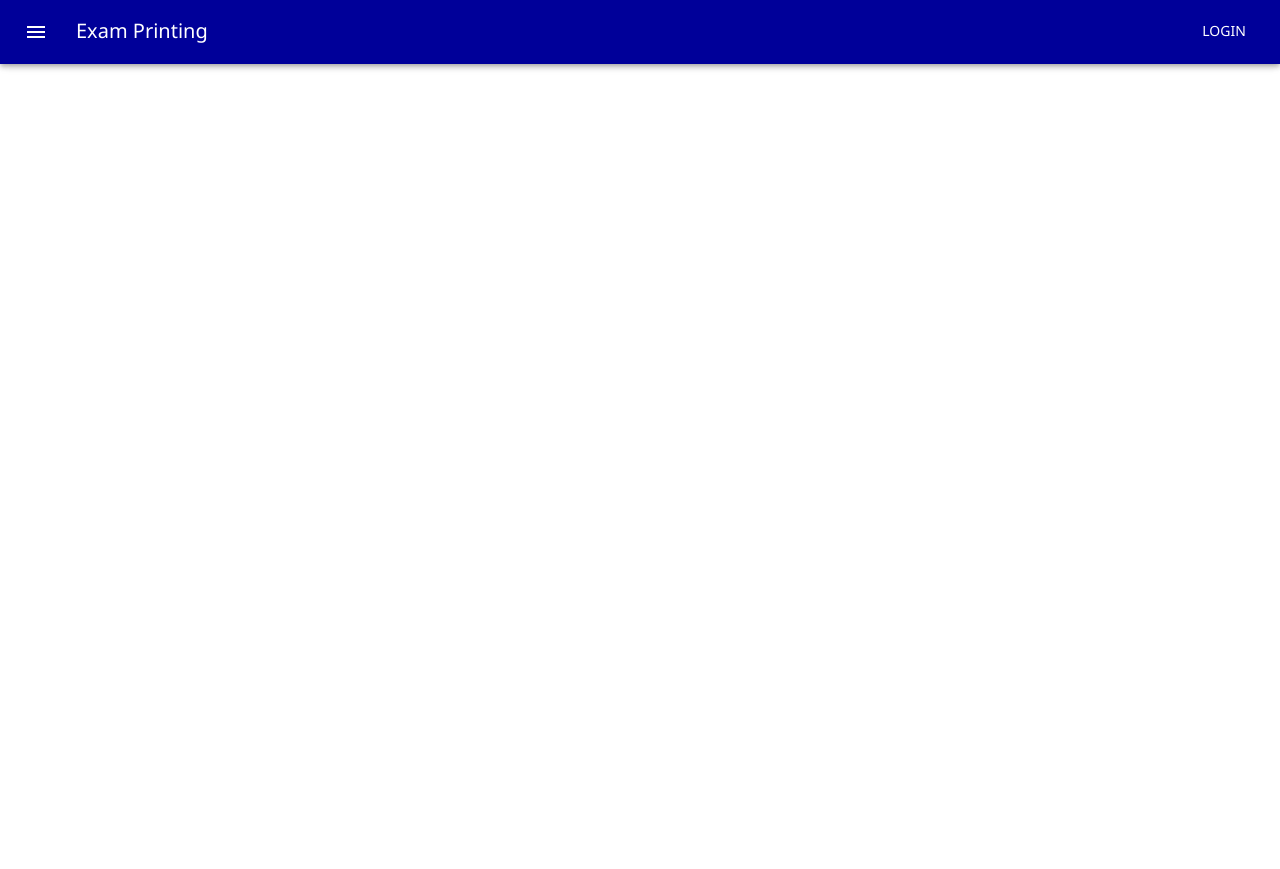
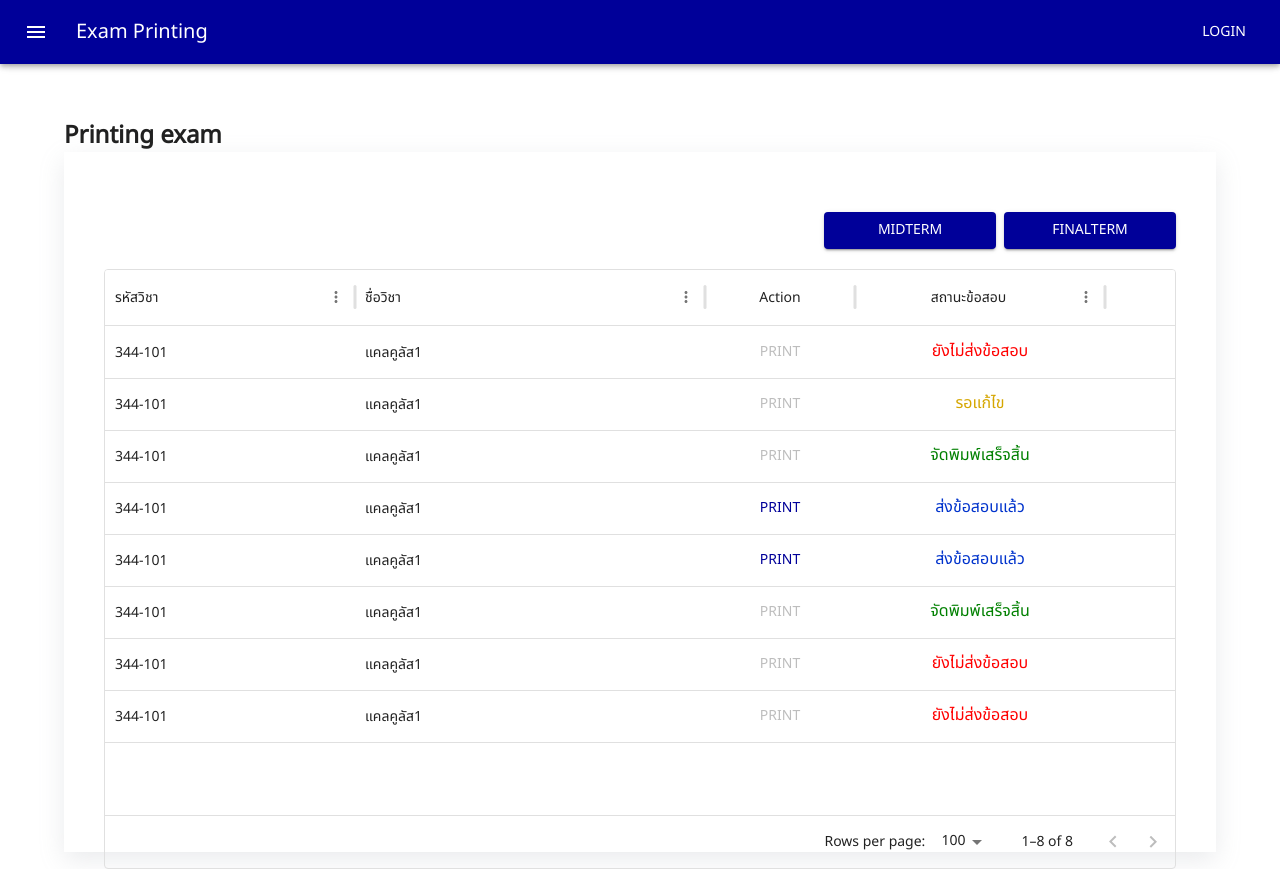
Before and after one commit to MeeMeChu/exam-printing-9, a React (Vite) app: page /printing in a window 1280 px wide. Before the commit the page ends 800 px from the top, so only its background shows below. Built offline with nearby package versions, Linux system fonts and the light colour scheme.

Commit message:
add printing

```diff
--- a/src/pages/printing/printing-page.tsx
+++ b/src/pages/printing/printing-page.tsx
@@ -1,9 +1,123 @@
-import React, { FC } from 'react'
+import { FC } from "react"
+import { Box, Container, Tooltip, Typography,IconButton } from '@mui/material';
+import { DataGrid, GridRowsProp, GridColDef, GridActionsCellItem } from '@mui/x-data-grid';
+import EditIcon from '@mui/icons-material/Edit';
+import DeleteIcon from '@mui/icons-material/Delete';
+import Button from '@mui/material/Button';
+import { useNavigate } from 'react-router-dom';
+import Grid from '@mui/material/Grid2';
 
+const rows: GridRowsProp = [
+    { id: 1, col1: '344-101', col2: 'แคลคูลัส1',  col4: "ยังไม่ส่งข้อสอบ"},
+    { id: 2, col1: '344-101', col2: 'แคลคูลัส1',  col4: "รอแก้ไข"},
+    { id: 3, col1: '344-101', col2: 'แคลคูลัส1',  col4: "จัดพิมพ์เสร็จสิ้น"},
+    { id: 4, col1: '344-101', col2: 'แคลคูลัส1',  col4: "ส่งข้อสอบแล้ว"},
+    { id: 5, col1: '344-101', col2: 'แคลคูลัส1',  col4: "ส่งข้อสอบแล้ว"},
+    { id: 6, col1: '344-101', col2: 'แคลคูลัส1',  col4: "จัดพิมพ์เสร็จสิ้น"},
+    { id: 7, col1: '344-101', col2: 'แคลคูลัส1',  col4: "ยังไม่ส่งข้อสอบ"},
+    { id: 8, col1: '344-101', col2: 'แคลคูลัส1',  col4: "ยังไม่ส่งข้อสอบ"},
+];
+
+const columns: GridColDef[] = [
+    {
+        field: 'col1',
+        headerName: 'รหัสวิชา',
+        width: 250
+    },
+    {   field: 'col2',
+        headerName: 'ชื่อวิชา',
+        width: 350
+    },
+    {
+        field: 'col3',
+        headerName: 'Action',
+        sortable: false,
+        type:'actions',
+        width: 150,
+        headerAlign: 'center',
+        align: 'center',
+        renderCell: (params) => {
+            return (
+                <>
+                    <Button
+                        color="primary"
+                        onClick={() => { alert(`Print ${params.row.col2}`); }}
+                        disabled={params.row.col4 === 'ยังไม่ส่งข้อสอบ' || params.row.col4 === 'จัดพิมพ์เสร็จสิ้น' || params.row.col4 === 'รอแก้ไข'}
+                    >
+                    Print
+                    </Button>
+                </>
+            );
+        }
+    },
+    {
+        field: 'col4',
+        headerName: 'สถานะข้อสอบ',
+        sortable: false,
+        width: 250,
+        headerAlign: 'center',
+        align: 'center',
+        renderCell: (params) => {
+            let color = '';
+            if (params.value === 'ยังไม่ส่งข้อสอบ') {
+                color = 'red';
+            } else if (params.value === 'รอแก้ไข') {
+                color = '#D5A600';
+            } else if (params.value === 'จัดพิมพ์เสร็จสิ้น') {
+                color = 'green';
+            }
+            else if(params.value === 'ส่งข้อสอบแล้ว'){
+                color = '#0033CC';
+            }
+            return (
+                <Typography sx={{ color ,
+                    textAlign: 'center',
+                    my: 1.5,
+                }}>
+                    {params.value}
+                </Typography>
+            );
+        }
+    }
+
+];
 const PrintingPage :FC = () => {
+const navigate = useNavigate();
+
   return (
-    <div>PrintingPage</div>
-  )
+
+        <Container sx={{mt:15}}>
+            <Box sx={{
+                display: 'flex',
+                justifyContent:'space-between'
+            }}>
+                <Typography variant="h5" fontWeight='bold'>Printing exam</Typography>
+
+            </Box>
+            <Box
+                sx={{
+                    p: 5,
+                    boxShadow: '0px 8px 24px rgba(149, 157, 165, 0.2)'
+                }}
+            >
+                <Box sx={{ height: 600, width : '100%',mt:2}}>
+            {/* ปุ่มกดนะจ้ะ */}
+            <Grid container spacing={1} sx={{display: 'flex', flexDirection:'row',justifyContent:'flex-end',my:2.5}}>
+                {/* ปุ่มกด1 */}
+                <Grid size={2}>
+                    <Button variant="contained" fullWidth >Midterm</Button>
+                </Grid>
+                {/* ปุ่มกด2 */}
+                <Grid size={2}>
+                    <Button variant="contained" fullWidth sx={{backgroundColor:'#000099'}}>Finalterm</Button>
+                </Grid>
+            </Grid>
+                    <DataGrid rows={rows} columns={columns} />
+                </Box>
+            </Box>
+        </Container>
+    );
 }
 
+
 export default PrintingPage
```
